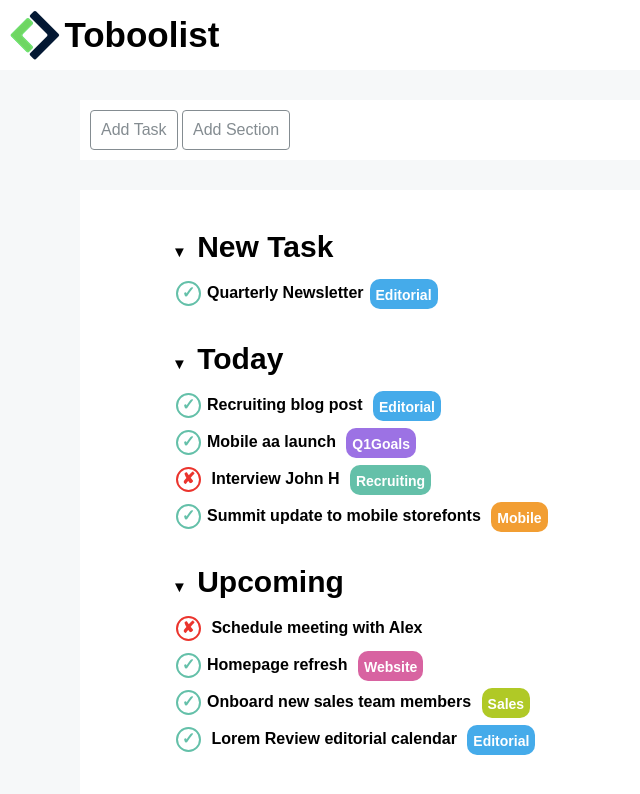
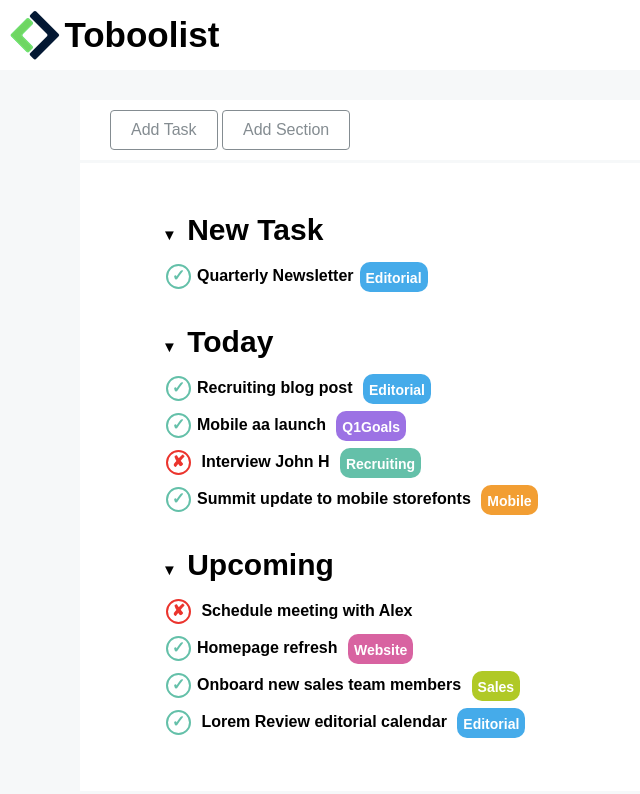
Before and after one commit to AgneseBettio/html-css-toboolist, a plain HTML site: page index.html in a window 1280 px wide. Shown: the whole page, without its empty margins (0-640 px from the left). Drawn offline with Linux system fonts and the light colour scheme.

Commit message:
esercizio completato

```diff
--- a/index.html
+++ b/index.html
@@ -26,7 +26,7 @@
            <button>Add Section</button>
        </div>
        <!--LISTA -->
-       <div id="box-1">
+       <div id="box-2">
 
             <div class="box-list" id="box-list-1">
                 <ul>
--- a/style.css
+++ b/style.css
@@ -26,16 +26,27 @@ body{
     font-weight: bold;
 }
 #box-1{
-    margin: 30px 80px;
+    margin-left: 80px;
+    margin-right: 80px;
+    margin-top: 30px;
     background-color: #ffffff;
-    padding: 10px;
+    padding: 10px 30px;
 }
+#box-2{
+    margin-left: 80px;
+    margin-right: 80px;
+    margin-top: 3px;
+    padding-top: 20px;
+    padding-bottom: 20px;
+    background-color: #ffffff;
+}
+
 button{
     display: inline-block;
     vertical-align: middle;
     border-radius: 4px;
     font-size: 16px;
-    padding: 10px;
+    padding: 10px 20px;
     border: 1px solid #848C91;
     background-color: #ffffff;
     color:#848C91;
```
